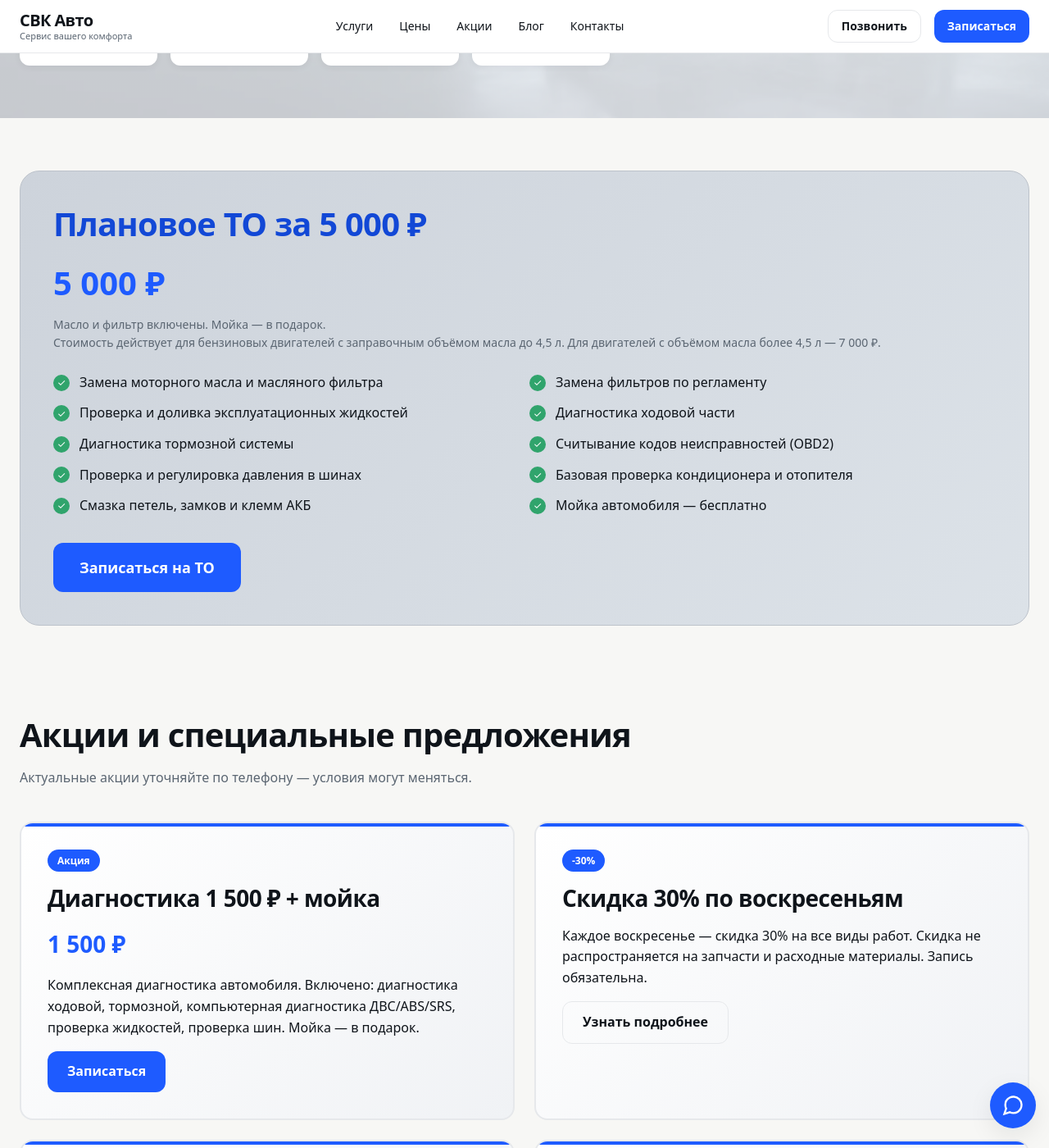
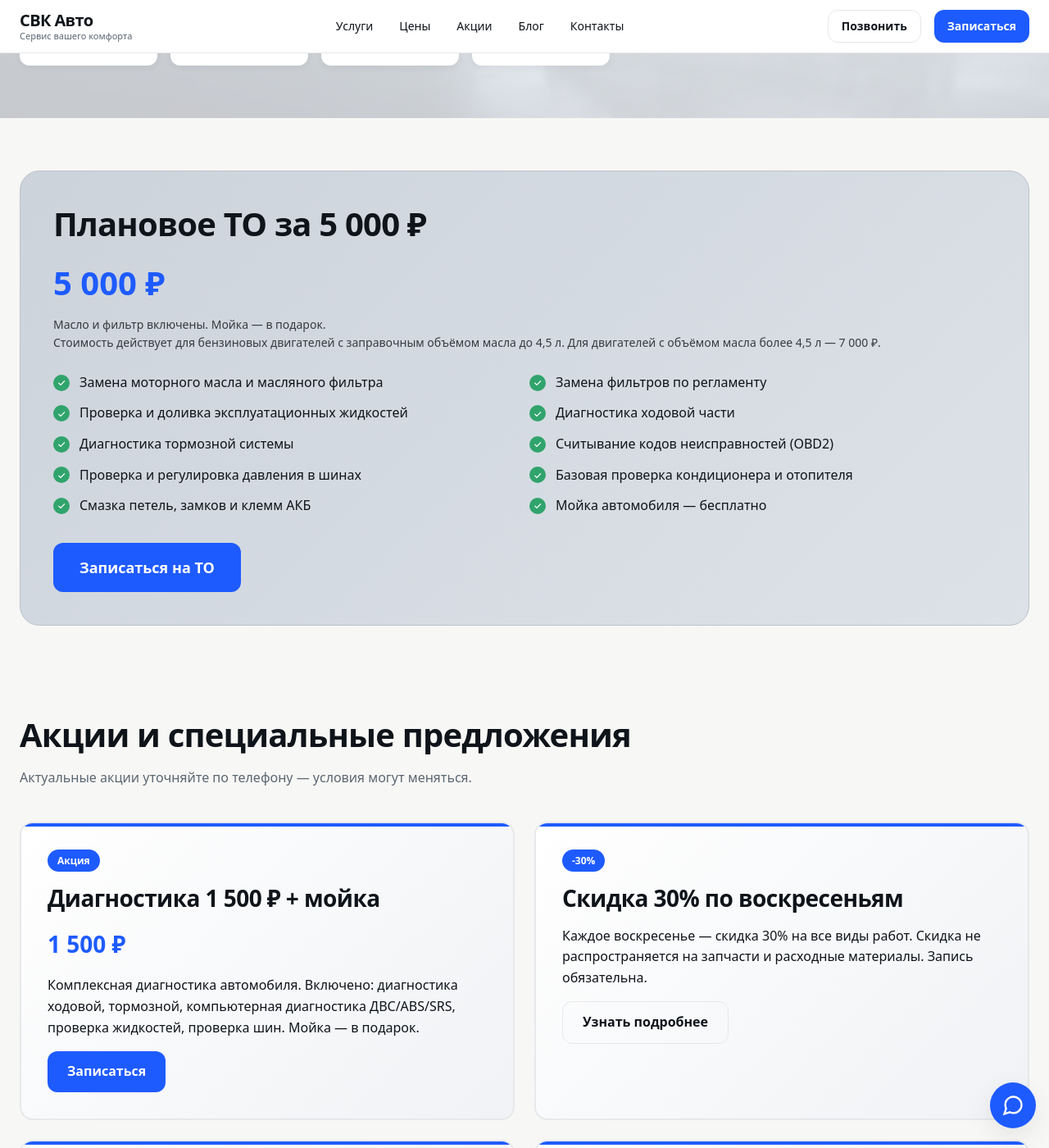
Before and after one commit to ruport998-sudo/SVK-avto, a Jekyll site: the page built from index.html, in a window 1280 px wide and 1400 px high, scrolled down 523 px. Shown: the whole window at 82% size. Built offline with Jekyll 4.4.1, drawn with Linux system fonts in a browser that asks for light colours; some web fonts are replaced.

Commit message:
Сделан шрифт ярче в блоке Плановое ТО

```diff
--- a/assets/css/main.css
+++ b/assets/css/main.css
@@ -527,8 +527,9 @@ section {
 }
 
 .to-block h2 {
-  color: var(--accent-h);
-  margin-bottom: calc(var(--gap) * 2);
+  color: var(--text);
+  margin-bottom: calc(var(--gap) * 2);
+  font-weight: 800;
 }
 
 .to-price {
@@ -539,9 +540,10 @@ section {
 }
 
 .to-conditions {
-  color: var(--muted);
+  color: var(--text);
   font-size: var(--p-sm);
   margin-bottom: calc(var(--gap) * 3);
+  opacity: 0.8;
 }
 
 .to-list {
@@ -555,6 +557,8 @@ section {
   display: flex;
   align-items: center;
   gap: calc(var(--gap) * 1.5);
+  color: var(--text);
+  font-weight: 500;
 }
 
 .to-item::before {
```
